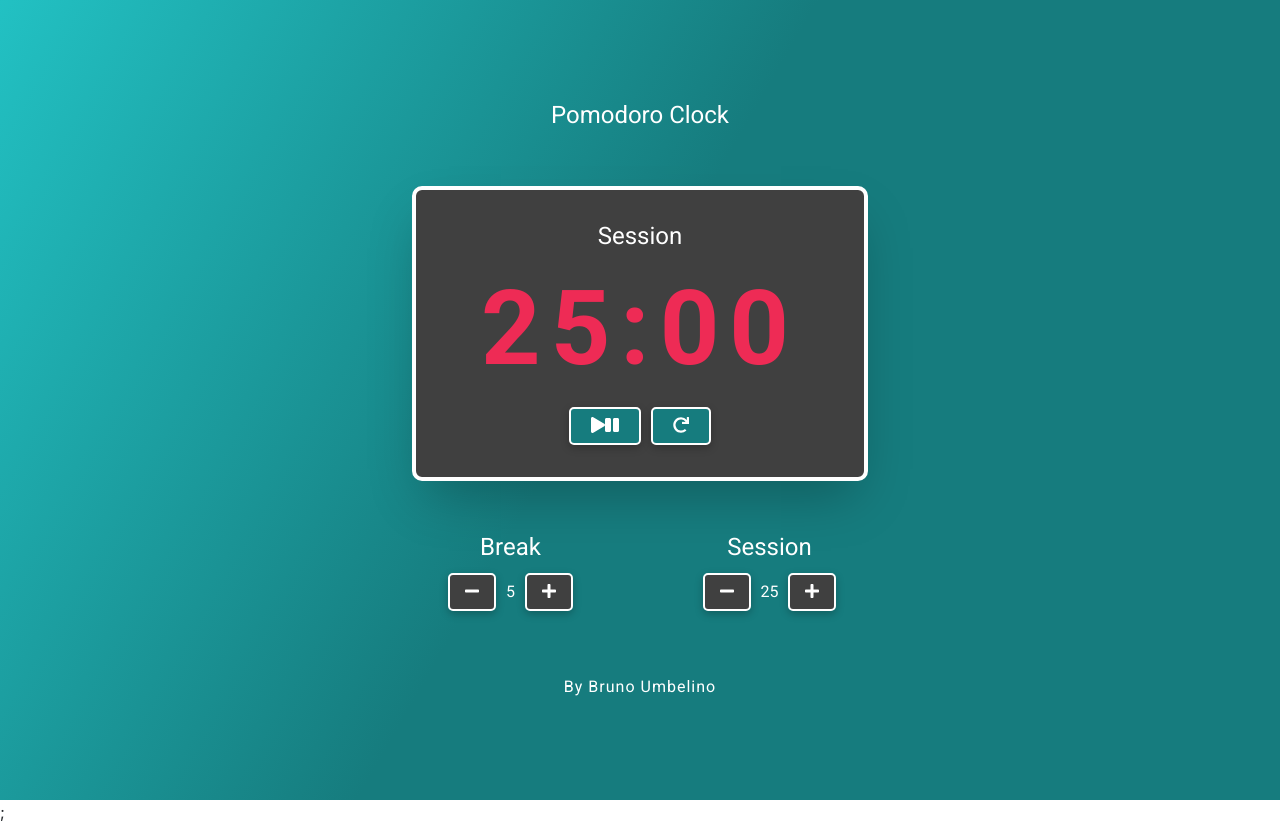
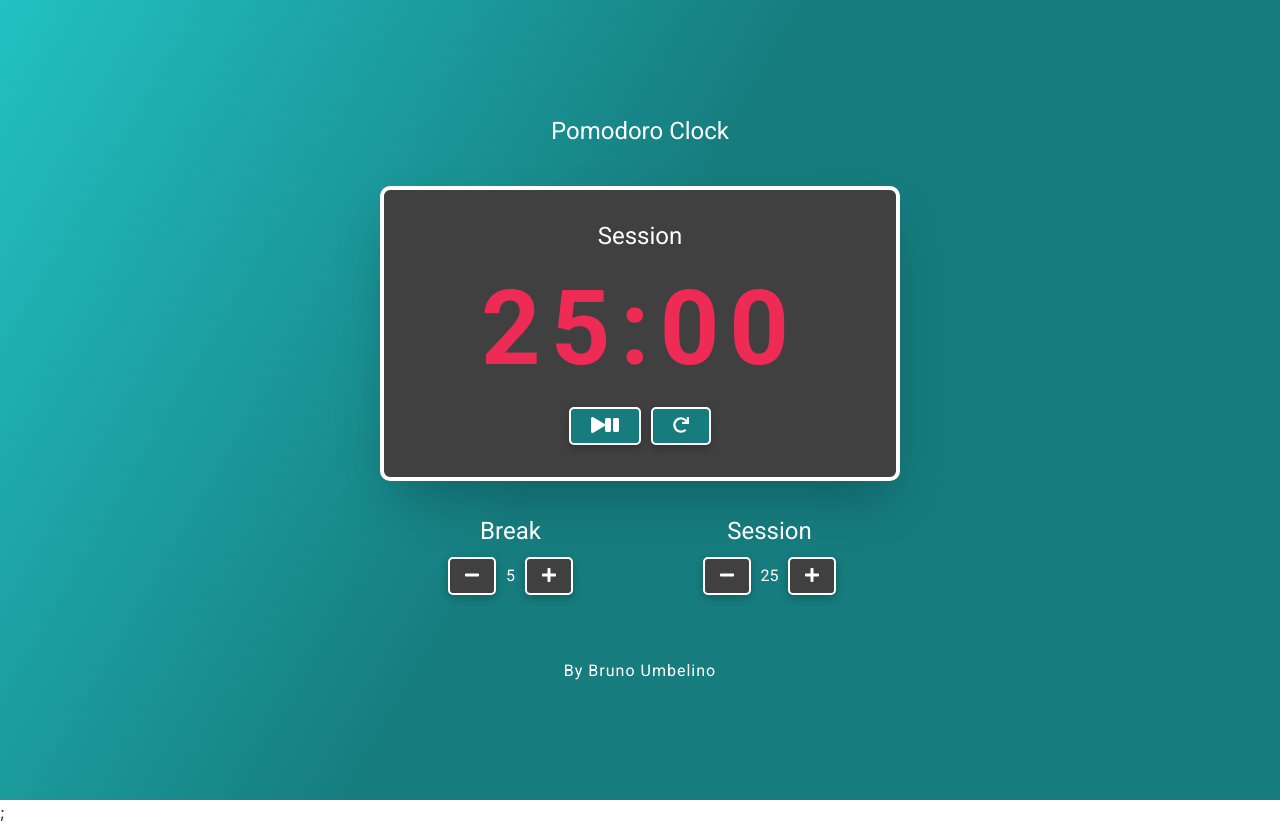
Before and after one commit to BrunoUmbelino/25-Plus-5-Clock_with-hooks, a React (Create React App) app: page / in a window 1280 px wide. Built offline with nearby package versions, Linux system fonts and the light colour scheme.

Commit message:
ajustando margin

```diff
--- a/src/App.scss
+++ b/src/App.scss
@@ -51,7 +51,7 @@ $backgroundColor: #404040;
       border: 4px solid white;
       background-color: $backgroundColor;
       box-shadow: rgba(0, 0, 0, 0.25) 0px 25px 50px -12px;
-      margin: 2rem;
+      margin: 1rem 0;
 
       #timer-label {
         font-size: 1.5rem;
```
Also changed, not shown: 1 other file (tests, documents, lock files or other folders).
